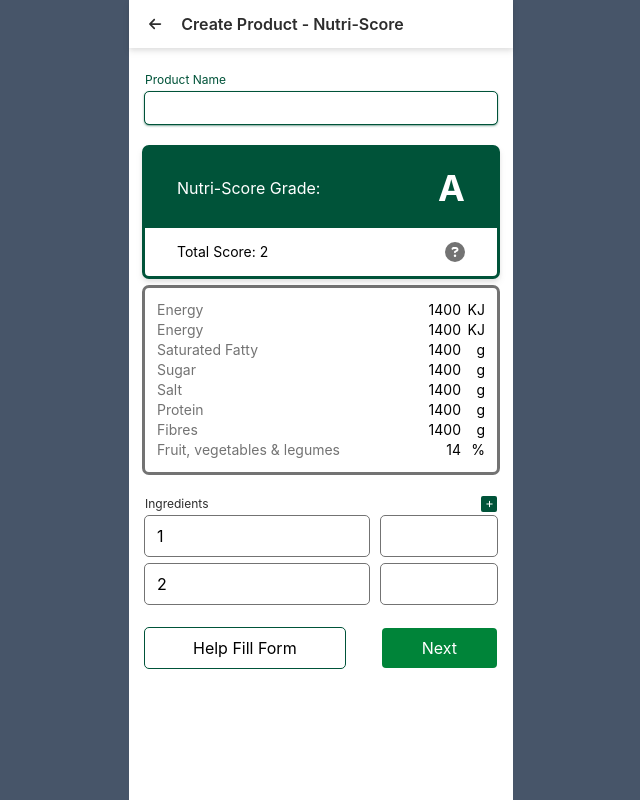
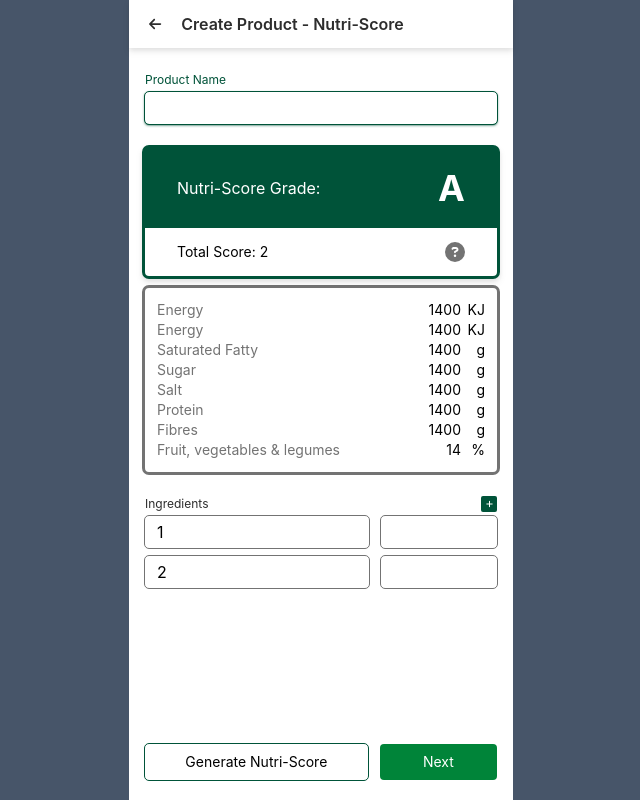
Before and after one commit to syahba/newbiers-hackjakarta, a React (Vite) app in the folder frontend/: page /products/create/nutrition in a window 1280 px wide. Shown: the whole page, without its empty margins (319-959 px from the left). Built offline with nearby package versions, Linux system fonts and the light colour scheme.

Commit message:
nhance form ingredient

```diff
--- a/frontend/src/components/FormIngredient.jsx
+++ b/frontend/src/components/FormIngredient.jsx
@@ -25,8 +25,8 @@
         data.map(elm => {
           return (
             <div key={elm} className="w-full flex gap-3 mb-2">
-              <input value={elm} type="text" className="outline w-full outline-1 outline-[var(--grey)] rounded py-2 px-3" />
-              <input type="text" className="outline w-6/12 outline-1 outline-[var(--grey)] rounded py-2 px-3" />
+              <input value={elm} type="text" className="outline w-full outline-1 outline-[var(--grey)] rounded py-1 px-3" />
+              <input type="text" className="outline w-6/12 outline-1 outline-[var(--grey)] rounded py-1 px-3" />
             </div>
           )
         })
--- a/frontend/src/pages/CreateProductNutritionPage.jsx
+++ b/frontend/src/pages/CreateProductNutritionPage.jsx
@@ -5,7 +5,7 @@
 
 function CreateProductNutritionPage() {
   return (
-    <div>
+    <div className="relative h-full">
       <Navbar header={"Create Product - Nutri-Score"}></Navbar>
       <div className="mb-6">
         <div className="input-group-uniq">
@@ -28,9 +28,18 @@
         </div>
       </div>
 
-      <div className="flex justify-between mx-4">
-        <button className="bg-white outline outline-1 outline-[var(--secondary)] rounded px-12 py-2">Help Fill Form</button>
-        <button className="bg-[var(--primary)] rounded px-10 py-2 text-white">Next</button>
+      <div className="absolute bottom-0 w-full bg-white text-sm">
+        <div className="flex mx-4 pt-3 pb-5 gap-3">
+          <button className="bg-white grow outline outline-1 outline-[var(--secondary)] rounded py-2">
+          Generate Nutri-Score
+          </button>
+          <button
+            className="bg-[var(--primary)] w-1/3 rounded py-2 text-white"
+            // onClick={submitHandler}
+          >
+            Next
+          </button>
+        </div>
       </div>
     </div>
   )
--- a/frontend/src/pages/CreateProductPage.jsx
+++ b/frontend/src/pages/CreateProductPage.jsx
@@ -122,13 +122,13 @@
         </div>
       </div>
 
-      <div className="absolute bottom-0 w-full bg-white">
+      <div className="absolute bottom-0 w-full bg-white text-sm">
         <div className="flex mx-4 pt-3 pb-5 gap-3">
-          <button className="bg-white grow outline outline-1 outline-[var(--secondary)] rounded px-12 py-2">
+          <button className="bg-white grow outline outline-1 outline-[var(--secondary)] rounded py-2">
             Help Fill Form
           </button>
           <button
-            className="bg-[var(--primary)]  rounded px-10 py-2 text-white"
+            className="bg-[var(--primary)] w-1/3 rounded py-2 text-white"
             onClick={submitHandler}
           >
             Next
```
